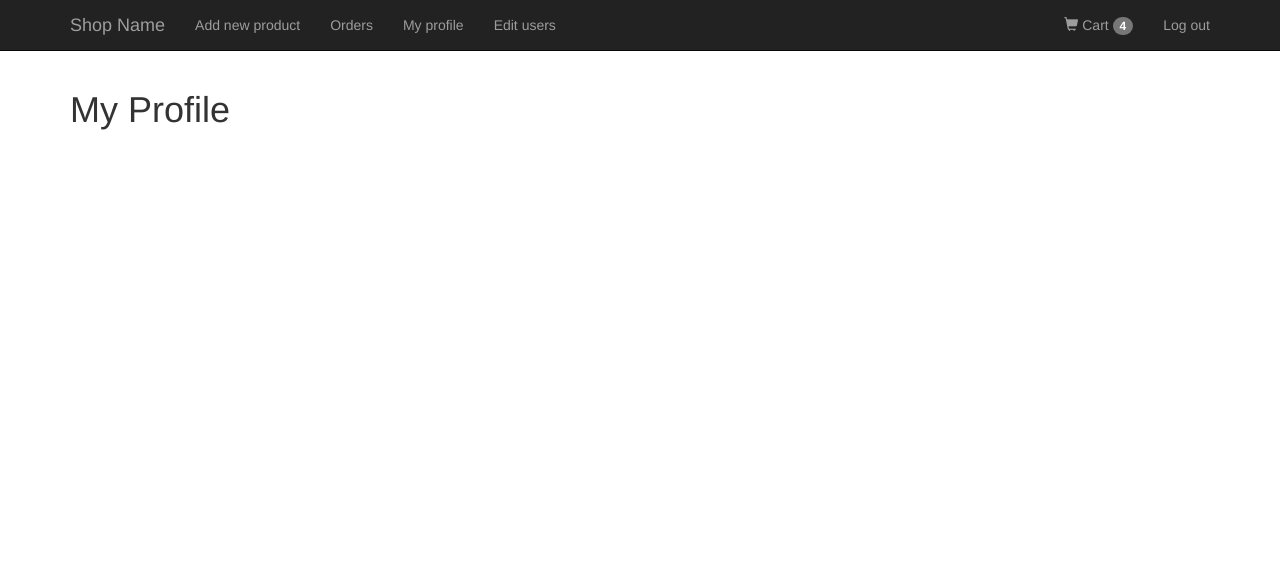
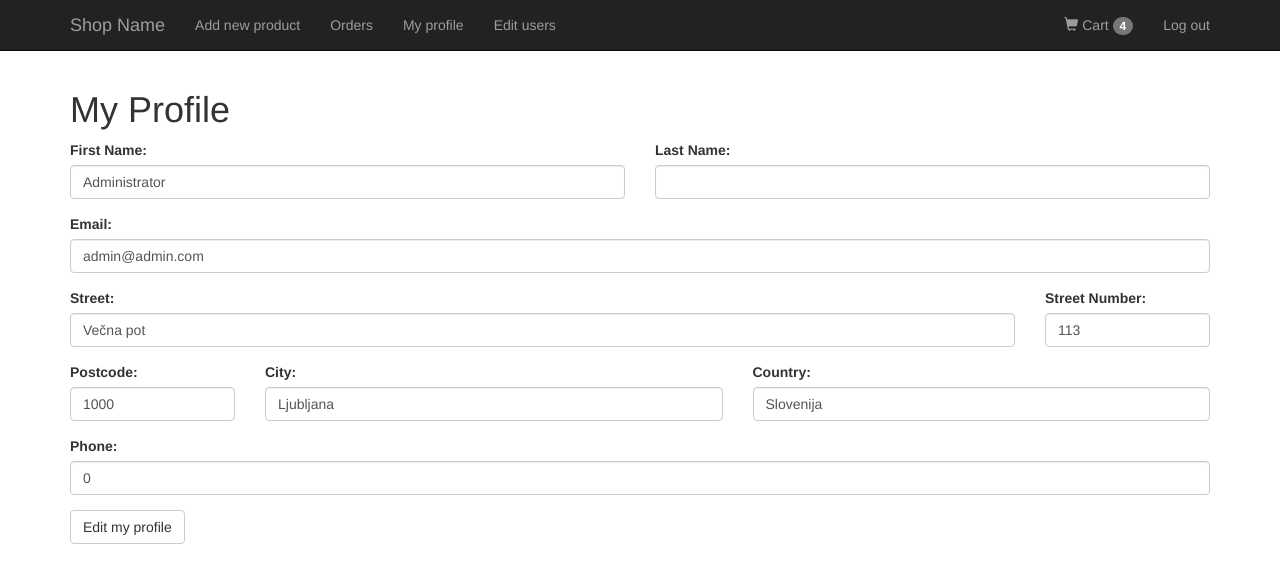
Before and after one commit to klavdijS/EPSpletnaAplikacija, a CodeIgniter app: page /ep/my-profile in a window 1280 px wide. Shown: the top 583 px of the page. Run offline with CodeIgniter, Linux system fonts and the light colour scheme; the visitor is signed in with stand-in values (Sample User, id 1); data comes from the database, SQL or seed files in the repository.

Commit message:
Edit Profile [v teku]

```diff
--- a/application/controllers/Home.php
+++ b/application/controllers/Home.php
@@ -14,6 +14,7 @@
 	public function index() {
 		$data["logged_in"] = $this->ion_auth->logged_in();
 		$data['products'] = $this->Shop_model->get_products();
+		$data["user_group"] = $this->Shop_model->get_user_group($this->ion_auth->user()->row()->id);
 
 		$this->load->view('templates/header');
 		$this->load->view('templates/nav', $data);
--- a/application/controllers/MyProfile.php
+++ b/application/controllers/MyProfile.php
@@ -6,8 +6,10 @@
 	public function __construct() {
 		parent::__construct();
 
+		$this->load->model('Shop_model');
 		$this->load->helper('url');
 		$this->load->library('ion_auth');
+		$this->load->library('form_validation');
 	}
 
 	public function index() {
@@ -15,7 +17,94 @@
 			redirect('auth/login');
 		}
 
+		$data["user_group"] = $this->Shop_model->get_user_group($this->ion_auth->user()->row()->id);
+		if ($data["user_group"]["group_id"] != 1 && $data["user_group"]["group_id"] != 2) {
+			redirect('');
+		}
+
 		$data["logged_in"] = $this->ion_auth->logged_in();
+
+		$user = $this->Shop_model->get_user($this->ion_auth->user()->row()->id);
+
+		$data['first_name'] = array(
+			'name'  => 'first_name',
+			'id'    => 'first_name',
+			'type'  => 'text',
+			'value' => $user["first_name"],
+			'class' => 'form-control',
+		);
+		$data['last_name'] = array(
+			'name'  => 'last_name',
+			'id'    => 'last_name',
+			'type'  => 'text',
+			'value' => $user["last_name"],
+			'class' => 'form-control',
+		);
+		$data['email'] = array(
+			'name'  => 'email',
+			'id'    => 'email',
+			'type'  => 'text',
+			'value' => $user['email'],
+			'class' => 'form-control',
+		);
+		$data['street'] = array(
+			'name'  => 'street',
+			'id'    => 'street',
+			'type'  => 'text',
+			'value' => $user['street'],
+			'class' => 'form-control',
+		);
+		$data['street_number'] = array(
+			'name'  => 'street_number',
+			'id'    => 'street_number',
+			'type'  => 'text',
+			'value' => $user['street_number'],
+			'class' => 'form-control',
+		);
+		$data['city'] = array(
+			'name'  => 'city',
+			'id'    => 'city',
+			'type'  => 'text',
+			'value' => $user['city'],
+			'class' => 'form-control',
+		);
+		$data['postcode'] = array(
+			'name'  => 'postcode',
+			'id'    => 'postcode',
+			'type'  => 'text',
+			'value' => $user['postcode'],
+			'class' => 'form-control',
+		);
+		$data['country'] = array(
+			'name'  => 'country',
+			'id'    => 'country',
+			'type'  => 'country',
+			'value' => $user['country'],
+			'class' => 'form-control',
+		);
+		$data['phone'] = array(
+			'name'  => 'phone',
+			'id'    => 'phone',
+			'type'  => 'text',
+			'value' => $user['phone'],
+			'class' => 'form-control',
+		);
+
+		// validate form input
+		/*
+		WIP:
+		$this->form_validation->set_rules('first_name', $this->lang->line('create_user_validation_fname_label'), 'required');
+		$this->form_validation->set_rules('last_name', 'jeba', 'required');
+		$this->form_validation->set_rules('email', $this->lang->line('create_user_validation_email_label'), 'required|valid_email');
+		$this->form_validation->set_rules('phone', $this->lang->line('create_user_validation_phone_label'), 'trim');
+		$this->form_validation->set_rules('street', $this->lang->line('create_user_validation_address_street_label'), 'trim');
+		$this->form_validation->set_rules('street_number', $this->lang->line('create_user_validation_address_street_number_label'), 'trim');
+		$this->form_validation->set_rules('city', $this->lang->line('create_user_validation_address_city_label'), 'trim');
+		$this->form_validation->set_rules('postcode', $this->lang->line('create_user_validation_address_postcode_label'), 'trim');
+		$this->form_validation->set_rules('country', $this->lang->line('create_user_validation_address_country_label'), 'trim');
+		$this->form_validation->set_rules('password', $this->lang->line('create_user_validation_password_label'), 'required|min_length[' . $this->config->item('min_password_length', 'ion_auth') . ']|max_length[' . $this->config->item('max_password_length', 'ion_auth') . ']|matches[password_confirm]');
+		$this->form_validation->set_rules('password_confirm', $this->lang->line('create_user_validation_password_confirm_label'), 'required');
+		*/
 
 		$this->load->view('templates/header');
 		$this->load->view('templates/nav', $data);
--- a/application/controllers/NewProduct.php
+++ b/application/controllers/NewProduct.php
@@ -29,6 +29,7 @@
 		}
 
 		$data["logged_in"] = $this->ion_auth->logged_in();
+		$data["user_group"] = $this->Shop_model->get_user_group($this->ion_auth->user()->row()->id);
 
 		// Validacija poslanih podatkov
 		$this->form_validation->set_rules('product', 'product', 'required');
--- a/application/controllers/Orders.php
+++ b/application/controllers/Orders.php
@@ -6,6 +6,7 @@
 	public function __construct() {
 		parent::__construct();
 
+		$this->load->model('Shop_model');
 		$this->load->helper('url');
 		$this->load->library('ion_auth');
 	}
@@ -16,6 +17,7 @@
 		}
 
 		$data["logged_in"] = $this->ion_auth->logged_in();
+		$data["user_group"] = $this->Shop_model->get_user_group($this->ion_auth->user()->row()->id);
 
 		$this->load->view('templates/header');
 		$this->load->view('templates/nav', $data);
--- a/application/controllers/Product.php
+++ b/application/controllers/Product.php
@@ -15,6 +15,7 @@
 		$data["logged_in"] = $this->ion_auth->logged_in();
 		$data["product"] = $this->Shop_model->get_products( $productId );
 		$data["productGallery"] = $this->Shop_model->get_product_gallery( $productId );
+		$data["user_group"] = $this->Shop_model->get_user_group($this->ion_auth->user()->row()->id);
 
 		$this->load->view('templates/header');
 		$this->load->view('templates/nav', $data);
--- a/application/models/Shop_model.php
+++ b/application/models/Shop_model.php
@@ -60,4 +60,12 @@
 		return $this->db->get_where('product_gallery', array('products_id' => $id))->result_array();
 	}
 
+	public function get_user_group($id) {
+		return $this->db->select('*')->from('users_groups')->where('user_id', $id)->join('groups', 'groups.id = users_groups.group_id')->get()->row_array();
+	}
+
+	public function get_user($id) {
+		return $this->db->get_where('users', array('id' => $id))->row_array();
+	}
+
 }
--- a/application/views/my-profile.php
+++ b/application/views/my-profile.php
@@ -7,7 +7,78 @@
 
             <h1>My Profile</h1>
 
+            <?php echo form_open("my-profile");?>
 
+                <!-- First Name / Last Name -->
+                <div class="row">
+                    <div class="col-sm-6">
+                        <div class="form-group">
+                            <label for="first_name">First Name:</label>
+                            <?php echo form_input($first_name); ?>
+                        </div>
+                    </div>
+
+                    <div class="col-sm-6">
+                        <div class="form-group">
+                            <label for="last_name">Last Name:</label>
+                            <?php echo form_input($last_name); ?>
+                        </div>
+                    </div>
+                </div>
+
+                <div class="form-group">
+                    <label for="email">Email:</label>
+                    <?php echo form_input($email); ?>
+                </div>
+
+                <!-- Address -->
+                <div class="row">
+                    <div class="col-sm-10">
+                        <div class="form-group">
+                            <label for="street">Street:</label>
+                            <?php echo form_input($street); ?>
+                        </div>
+                    </div>
+
+                    <div class="col-sm-2">
+                        <div class="form-group">
+                            <label for="street_number">Street Number:</label>
+                            <?php echo form_input($street_number); ?>
+                        </div>
+                    </div>
+                </div>
+
+                <div class="row">
+                    <div class="col-sm-2">
+                        <div class="form-group">
+                            <label for="postcode">Postcode:</label>
+                            <?php echo form_input($postcode); ?>
+                        </div>
+                    </div>
+
+                    <div class="col-sm-5">
+                        <div class="form-group">
+                            <label for="city">City:</label>
+                            <?php echo form_input($city); ?>
+                        </div>
+                    </div>
+
+                    <div class="col-sm-5">
+                        <div class="form-group">
+                            <label for="country">Country:</label>
+                            <?php echo form_input($country); ?>
+                        </div>
+                    </div>
+                </div>
+
+                <div class="form-group">
+                    <label for="phone">Phone:</label>
+                    <?php echo form_input($phone); ?>
+                </div>
+
+                <?php echo form_submit('submit', "Edit my profile", array("class" => "btn btn-default")); ?>
+
+            <?php echo form_close();?>
 
         </div>
 
--- a/application/views/templates/nav.php
+++ b/application/views/templates/nav.php
@@ -21,9 +21,11 @@
                     <li>
                         <a href="<?= base_url(); ?>orders">Orders</a>
                     </li>
-                    <li>
-                        <a href="<?= base_url(); ?>my-profile">My profile</a>
-                    </li>
+                    <?php if ( $user_group["group_id"] == 1 OR $user_group["group_id"] == 2 ): ?>
+                        <li>
+                            <a href="<?= base_url(); ?>my-profile">My profile</a>
+                        </li>
+                    <?php endif; ?>
                     <li>
                         <a href="#">Edit users</a>
                     </li>
```
